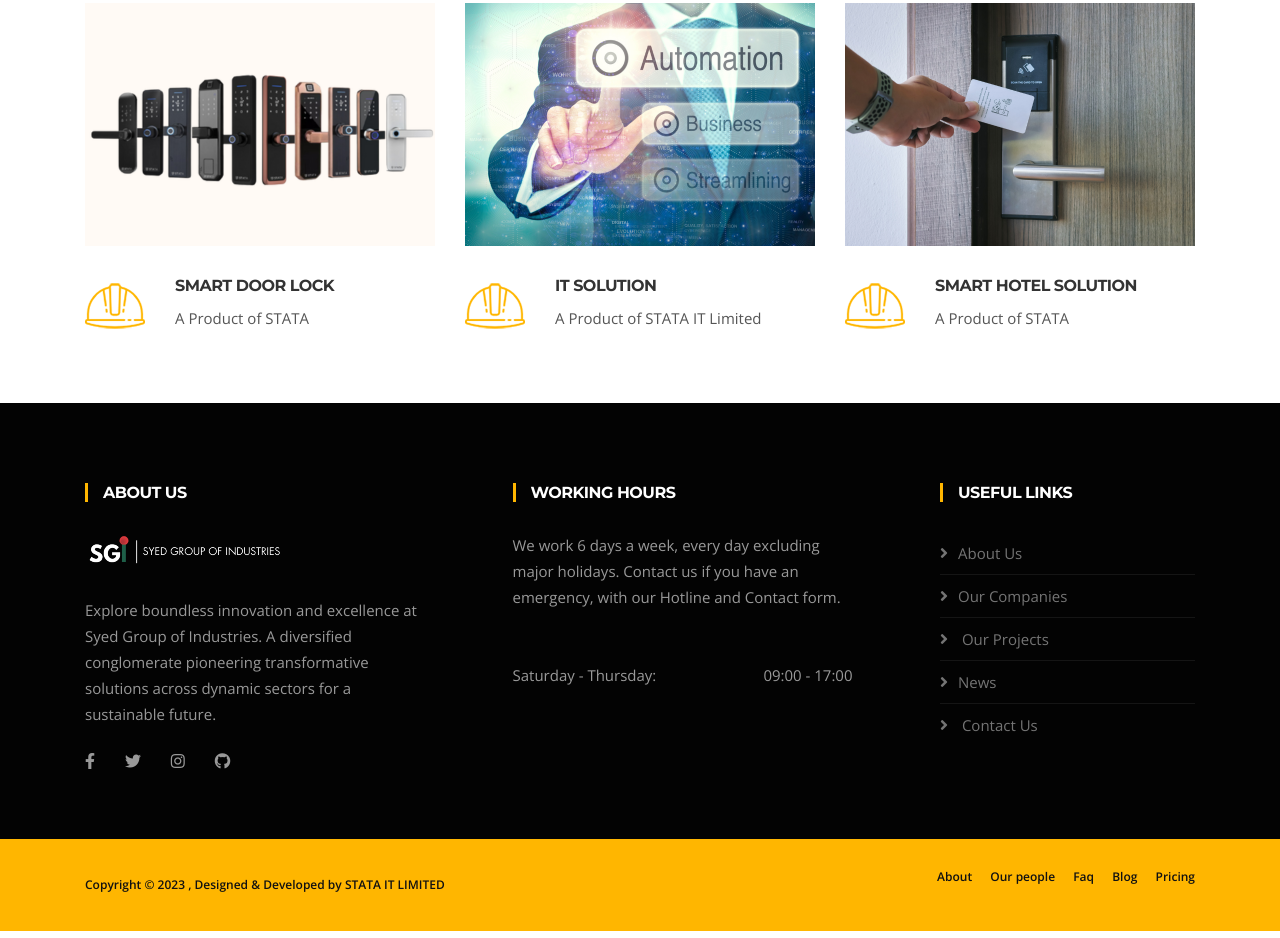
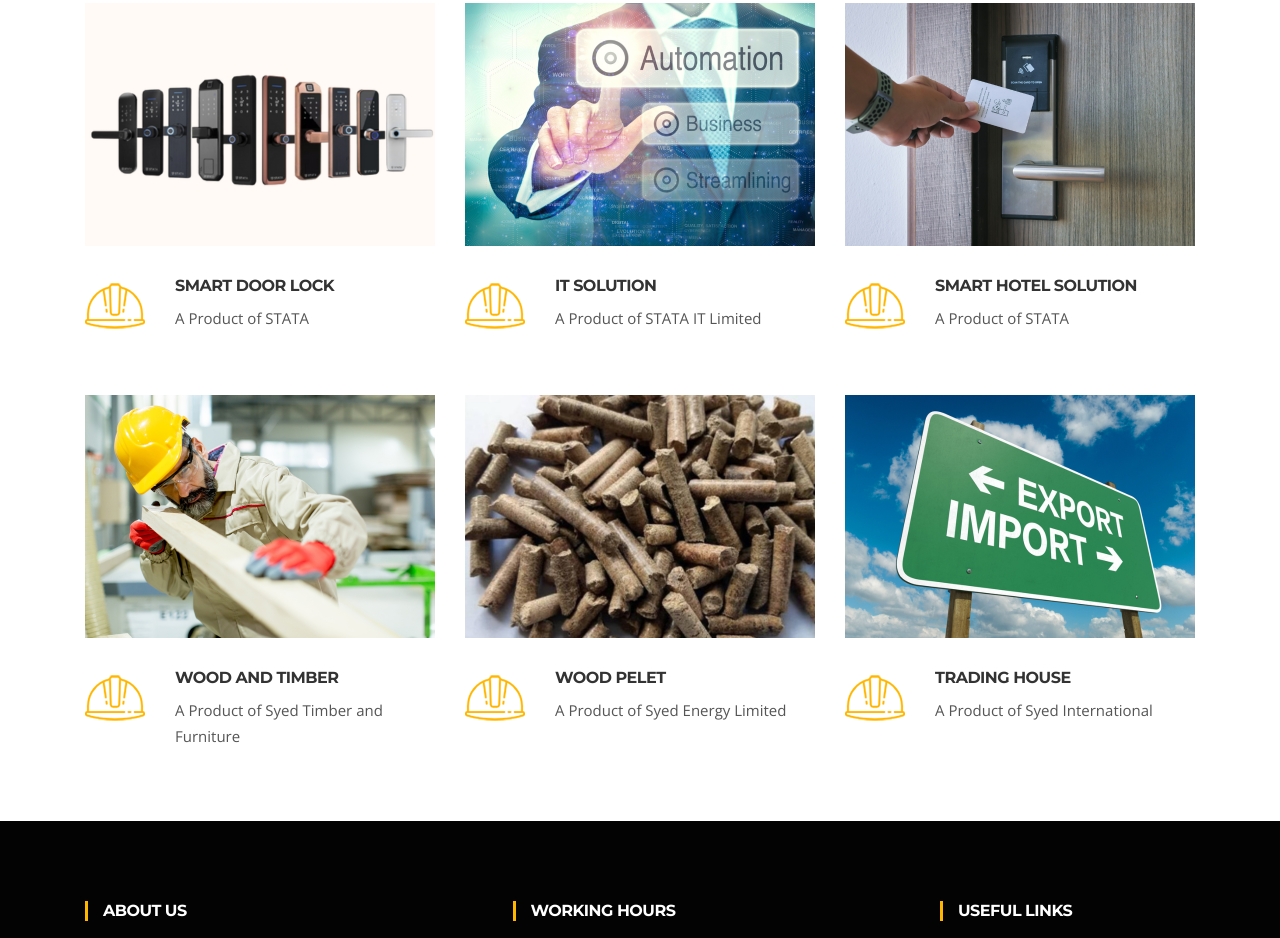
Before and after one commit to statait/syedgroup, a plain HTML site: page products.html in a window 1280 px wide. Shown: the part 1862-2800 px from the top of the page. Drawn offline with nearby package versions, Linux system fonts and the light colour scheme; some packages are replaced by stand-ins of ours.

Commit message:
products

```diff
--- a/products.html
+++ b/products.html
@@ -351,7 +351,7 @@ FACEBOOK: https://www.facebook.com/themefisher
                   <img
                     loading="lazy"
                     class="w-100"
-                    src="images/services/13.png"
+                    src="images/services/15.png"
                     alt="service-image"
                   />
                 </div>
@@ -365,9 +365,9 @@ FACEBOOK: https://www.facebook.com/themefisher
                   </div>
                   <div class="ts-service-info">
                     <h3 class="service-box-title">
-                      <a href="service-single.html">Wood Pelet</a>
+                      <a href="service-single.html">Smart Home Solution</a>
                     </h3>
-                    <p>A Product of Syed Energy Limited</p>
+                    <p>A Product of STATA</p>
                   </div>
                 </div>
               </div>
@@ -648,6 +648,96 @@ FACEBOOK: https://www.facebook.com/themefisher
               <!-- Service3 end -->
             </div>
             <!-- Col 12 end -->
+
+            <div class="col-lg-4 col-md-6 mb-5">
+              <div class="ts-service-box">
+                <div class="ts-service-image-wrapper">
+                  <img
+                    loading="lazy"
+                    class="w-100"
+                    src="images/services/3.png"
+                    alt="service-image"
+                  />
+                </div>
+                <div class="d-flex">
+                  <div class="ts-service-box-img">
+                    <img
+                      loading="lazy"
+                      src="images/icon-image/service-icon6.png"
+                      alt="service-icon"
+                    />
+                  </div>
+                  <div class="ts-service-info">
+                    <h3 class="service-box-title">
+                      <a href="service-single.html">Wood and Timber</a>
+                    </h3>
+                    <p>A Product of Syed Timber and Furniture</p>
+                  </div>
+                </div>
+              </div>
+              <!-- Service3 end -->
+            </div>
+            <!-- Col 13 end -->
+
+            <div class="col-lg-4 col-md-6 mb-5">
+              <div class="ts-service-box">
+                <div class="ts-service-image-wrapper">
+                  <img
+                    loading="lazy"
+                    class="w-100"
+                    src="images/services/13.png"
+                    alt="service-image"
+                  />
+                </div>
+                <div class="d-flex">
+                  <div class="ts-service-box-img">
+                    <img
+                      loading="lazy"
+                      src="images/icon-image/service-icon6.png"
+                      alt="service-icon"
+                    />
+                  </div>
+                  <div class="ts-service-info">
+                    <h3 class="service-box-title">
+                      <a href="service-single.html">Wood Pelet</a>
+                    </h3>
+                    <p>A Product of Syed Energy Limited</p>
+                  </div>
+                </div>
+              </div>
+              <!-- Service3 end -->
+            </div>
+            <!-- Col 14 end -->
+
+            <div class="col-lg-4 col-md-6 mb-5">
+              <div class="ts-service-box">
+                <div class="ts-service-image-wrapper">
+                  <img
+                    loading="lazy"
+                    class="w-100"
+                    src="images/services/14.png"
+                    alt="service-image"
+                  />
+                </div>
+                <div class="d-flex">
+                  <div class="ts-service-box-img">
+                    <img
+                      loading="lazy"
+                      src="images/icon-image/service-icon6.png"
+                      alt="service-icon"
+                    />
+                  </div>
+                  <div class="ts-service-info">
+                    <h3 class="service-box-title">
+                      <a href="service-single.html">Trading House</a>
+                    </h3>
+                    <p>A Product of Syed International</p>
+                  </div>
+                </div>
+              </div>
+              <!-- Service3 end -->
+            </div>
+            <!-- Col 15 end -->
           </div>
           <!-- Main row end -->
         </div>
```
Also changed, not shown: images/services/14.png (added), images/services/15.png (added).
